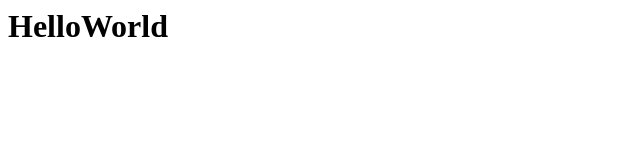
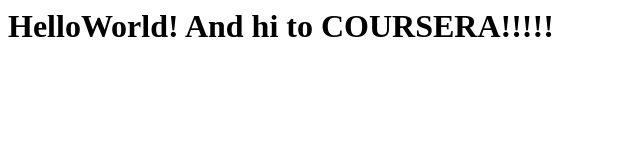
Before and after one commit to xEtchar/coursera-test, a plain HTML site: page site/index.html in a window 1280 px wide. Shown: the whole page, without its empty margins (0-640 px from the left). Drawn offline with Linux system fonts and the light colour scheme.

Commit message:
Small addition

```diff
--- a/site/index.html
+++ b/site/index.html
@@ -1,3 +1,3 @@
 <title>Helloworld</title>
 
-<h1>HelloWorld</h1>
+<h1>HelloWorld! And hi to COURSERA!!!!!</h1>
```
